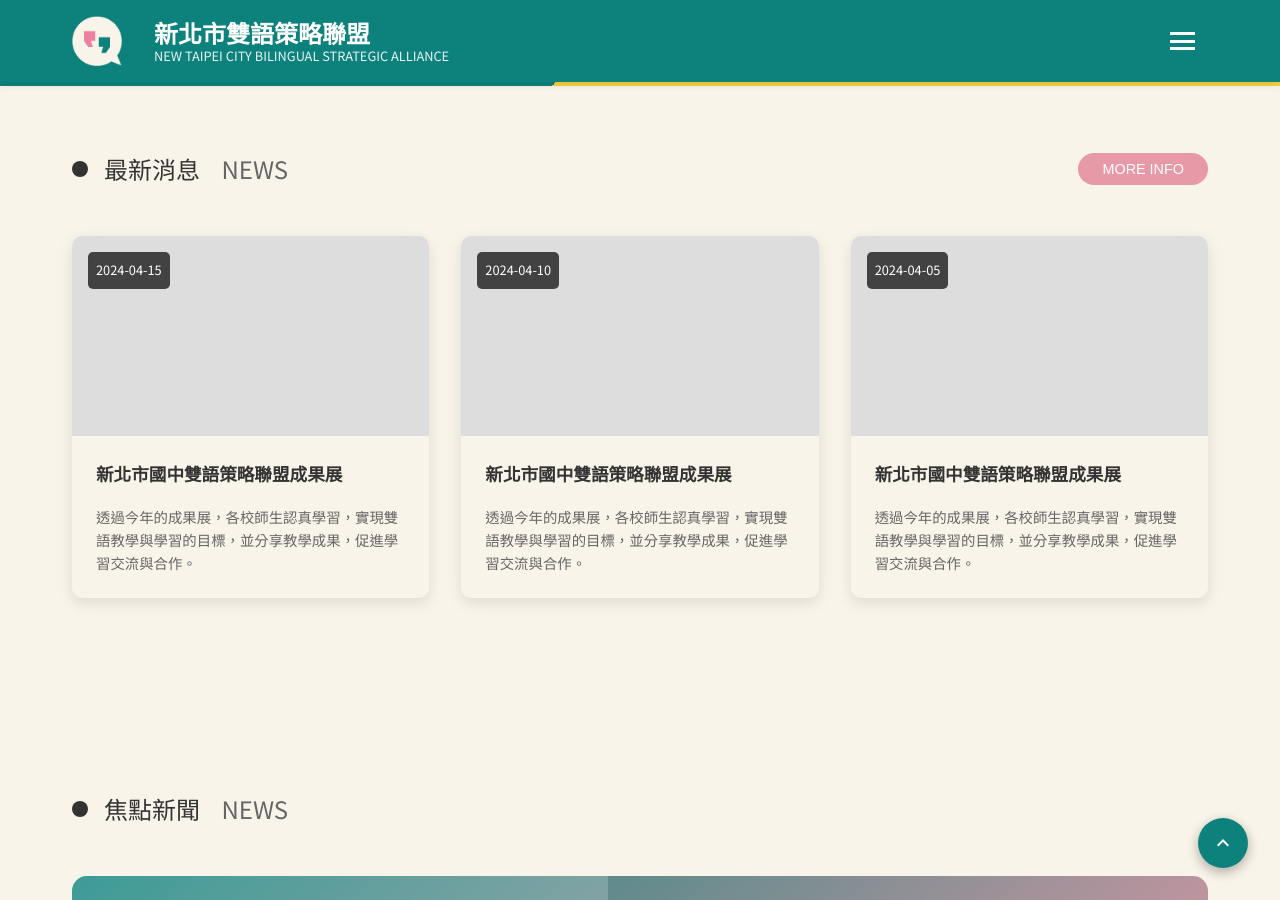
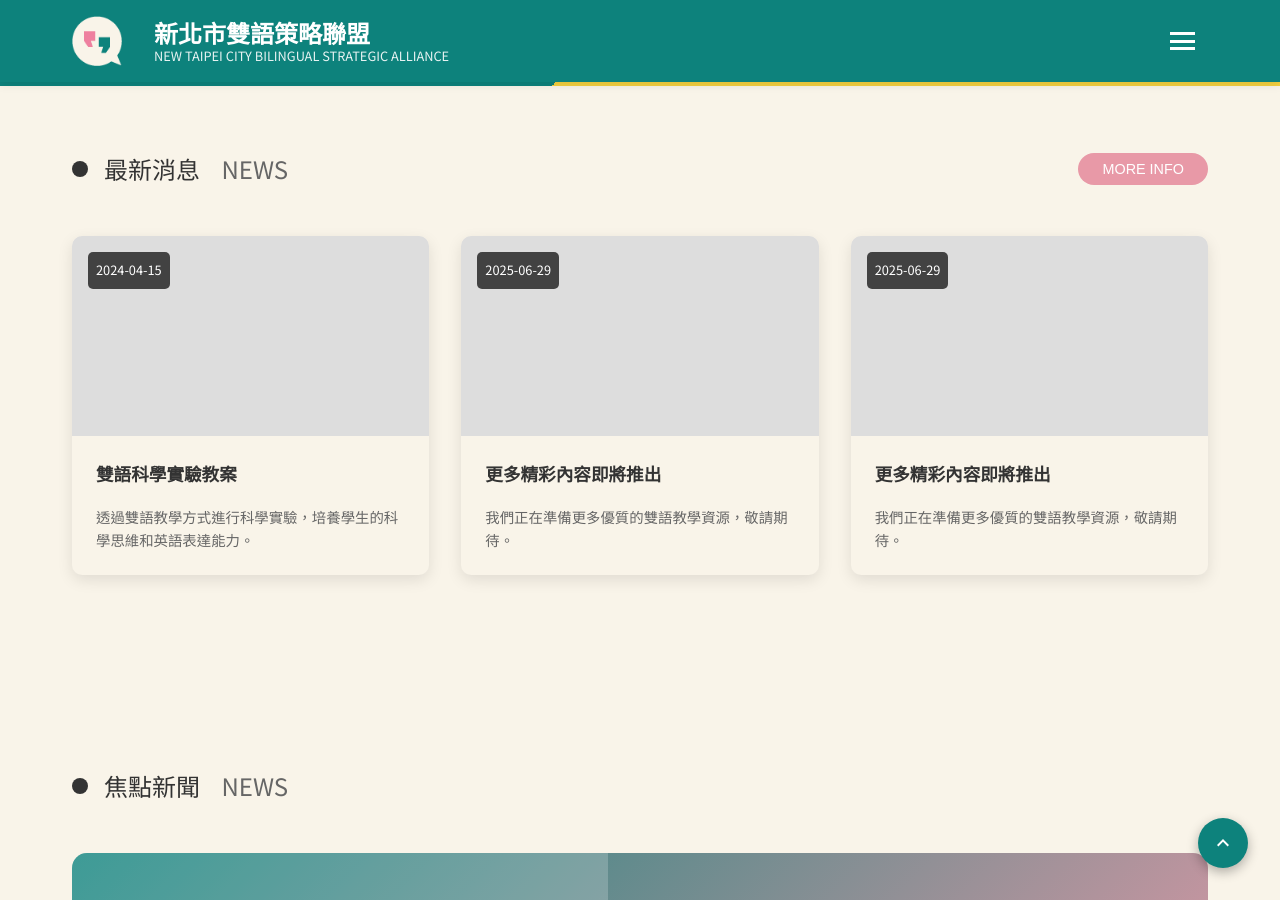
Before and after one commit to ntpc-bsa/ntpc-bsa.github.io, a Jekyll site: the page built from index.html, in a window 1280 px wide and 900 px high, scrolled down 536 px. Built offline with Jekyll 4.4.1, drawn with Linux system fonts in a browser that asks for light colours; some web fonts are replaced; some of the changed text lies outside the part shown.

Commit message:
Update homepage news sections to show dynamic content or preparation messages

```diff
--- a/index.html
+++ b/index.html
@@ -2,6 +2,33 @@
 layout: default
 title: 首頁
 ---
+
+<!-- 檢查各類內容是否存在 -->
+{% assign has_lessons = false %}
+{% assign has_photos = false %}
+{% assign has_vr = false %}
+{% assign total_content = 0 %}
+
+{% for lesson in site.lessons %}
+    {% if lesson.title and lesson.title != "" %}
+        {% assign has_lessons = true %}
+        {% assign total_content = total_content | plus: 1 %}
+    {% endif %}
+{% endfor %}
+
+{% for photo in site.photos %}
+    {% if photo.title and photo.title != "" %}
+        {% assign has_photos = true %}
+        {% assign total_content = total_content | plus: 1 %}
+    {% endif %}
+{% endfor %}
+
+{% for vr in site.vr %}
+    {% if vr.title and vr.title != "" %}
+        {% assign has_vr = true %}
+        {% assign total_content = total_content | plus: 1 %}
+    {% endif %}
+{% endfor %}
 
 <!-- 英雄區域 -->
 <section class="hero-section">
@@ -27,38 +54,80 @@ title: 首頁
             <button class="more-info-btn">MORE INFO</button>
         </div>
 
+        {% if total_content > 0 %}
         <div class="news-grid">
-            <!-- 示例新聞項目 -->
+            <!-- 教案分享內容 -->
+            {% for lesson in site.lessons limit:1 %}
+            {% if lesson.title and lesson.title != "" %}
             <article class="news-item">
                 <div class="news-image">
-                    <div class="news-date">2024-04-15</div>
+                    <div class="news-date">{{ lesson.date | date: "%Y-%m-%d" | default: "2024-01-01" }}</div>
                 </div>
                 <div class="news-content">
-                    <h3 class="news-title">新北市國中雙語策略聯盟成果展</h3>
-                    <p class="news-excerpt">透過今年的成果展，各校師生認真學習，實現雙語教學與學習的目標，並分享教學成果，促進學習交流與合作。</p>
+                    <h3 class="news-title">{{ lesson.title }}</h3>
+                    <p class="news-excerpt">{{ lesson.excerpt | strip_html | truncate: 80 | default: "新的教案分享內容已上線，歡迎查看。" }}</p>
                 </div>
             </article>
+            {% endif %}
+            {% endfor %}
 
+            <!-- 活動照片內容 -->
+            {% for photo in site.photos limit:1 %}
+            {% if photo.title and photo.title != "" %}
             <article class="news-item">
                 <div class="news-image">
-                    <div class="news-date">2024-04-10</div>
+                    <div class="news-date">{{ photo.date | date: "%Y-%m-%d" | default: "2024-01-01" }}</div>
                 </div>
                 <div class="news-content">
-                    <h3 class="news-title">新北市國中雙語策略聯盟成果展</h3>
-                    <p class="news-excerpt">透過今年的成果展，各校師生認真學習，實現雙語教學與學習的目標，並分享教學成果，促進學習交流與合作。</p>
+                    <h3 class="news-title">{{ photo.title }}</h3>
+                    <p class="news-excerpt">{{ photo.excerpt | strip_html | truncate: 80 | default: "精彩的活動照片已更新，快來瀏覽。" }}</p>
                 </div>
             </article>
+            {% endif %}
+            {% endfor %}
 
+            <!-- VR科技內容 -->
+            {% for vr in site.vr limit:1 %}
+            {% if vr.title and vr.title != "" %}
             <article class="news-item">
                 <div class="news-image">
-                    <div class="news-date">2024-04-05</div>
+                    <div class="news-date">{{ vr.date | date: "%Y-%m-%d" | default: "2024-01-01" }}</div>
                 </div>
                 <div class="news-content">
-                    <h3 class="news-title">新北市國中雙語策略聯盟成果展</h3>
-                    <p class="news-excerpt">透過今年的成果展，各校師生認真學習，實現雙語教學與學習的目標，並分享教學成果，促進學習交流與合作。</p>
+                    <h3 class="news-title">{{ vr.title }}</h3>
+                    <p class="news-excerpt">{{ vr.excerpt | strip_html | truncate: 80 | default: "創新的VR科技教學內容已發佈。" }}</p>
                 </div>
             </article>
+            {% endif %}
+            {% endfor %}
+
+            <!-- 如果內容不足3個，填充預設項目 -->
+            {% assign content_count = 0 %}
+            {% if has_lessons %}{% assign content_count = content_count | plus: 1 %}{% endif %}
+            {% if has_photos %}{% assign content_count = content_count | plus: 1 %}{% endif %}
+            {% if has_vr %}{% assign content_count = content_count | plus: 1 %}{% endif %}
+
+            {% assign remaining = 3 | minus: content_count %}
+            {% for i in (1..remaining) %}
+            <article class="news-item">
+                <div class="news-image">
+                    <div class="news-date">{{ "now" | date: "%Y-%m-%d" }}</div>
+                </div>
+                <div class="news-content">
+                    <h3 class="news-title">更多精彩內容即將推出</h3>
+                    <p class="news-excerpt">我們正在準備更多優質的雙語教學資源，敬請期待。</p>
+                </div>
+            </article>
+            {% endfor %}
         </div>
+        {% else %}
+        <!-- 沒有內容時的提示 -->
+        <div style="text-align: center; padding: 4rem 2rem; color: #666;">
+            <div style="font-size: 3rem; margin-bottom: 1rem; opacity: 0.3;">📢</div>
+            <h3 style="margin-bottom: 1rem; color: #333;">內容準備中</h3>
+            <p style="line-height: 1.6; max-width: 500px; margin: 0 auto;">我們正在努力準備教案分享、活動照片和VR科技等精彩內容，敬請期待！</p>
+        </div>
+        {% endif %}
     </div>
 </section>
 
@@ -69,15 +138,42 @@ title: 首頁
             <h2>焦點新聞 <span class="title-en">NEWS</span></h2>
         </div>
 
+        {% if total_content > 0 %}
+        <!-- 有內容時輪播顯示 -->
         <div class="featured-news">
             <div class="featured-image"></div>
             <div class="featured-content">
-                <h3 class="featured-title">新北市國中雙語策略聯盟成果展</h3>
-                <p class="featured-text">
-                    透過實際的跨領域策劃，雙語合作學習，實學現教場地，並且配合師生共同參與學習活動，以期培養學生雙語能力，提升英語學習效能，並建立新的雙語教學學習教育系統，以落實推廣雙語學習之參考依據。
-                </p>
+                {% if has_lessons %}
+                    {% assign featured_item = site.lessons.first %}
+                    <h3 class="featured-title">{{ featured_item.title | default: "教案分享內容" }}</h3>
+                    <p class="featured-text">
+                        {{ featured_item.excerpt | strip_html | truncate: 200 | default: "透過創新的教案設計，結合雙語教學策略，我們致力於為學生創造更豐富的學習體驗，提升英語學習效能，並建立新的雙語教學學習教育系統。" }}
+                    </p>
+                {% elsif has_photos %}
+                    {% assign featured_item = site.photos.first %}
+                    <h3 class="featured-title">{{ featured_item.title | default: "活動照片分享" }}</h3>
+                    <p class="featured-text">
+                        {{ featured_item.excerpt | strip_html | truncate: 200 | default: "透過豐富的活動照片記錄，展現我們在雙語教學上的成果與師生的學習歷程，分享教學經驗與學習成果，促進學習交流與合作。" }}
+                    </p>
+                {% elsif has_vr %}
+                    {% assign featured_item = site.vr.first %}
+                    <h3 class="featured-title">{{ featured_item.title | default: "VR科技教學" }}</h3>
+                    <p class="featured-text">
+                        {{ featured_item.excerpt | strip_html | truncate: 200 | default: "運用最新的VR虛擬實境技術，為學生打造沉浸式的學習環境，結合雙語教學，創造創新的教學模式，提升學習效果。" }}
+                    </p>
+                {% endif %}
                 <button class="featured-btn">MORE INFO</button>
             </div>
         </div>
+        {% else %}
+        <!-- 沒有內容時的提示 -->
+        <div style="text-align: center; padding: 4rem 2rem; color: #666;">
+            <div style="font-size: 3rem; margin-bottom: 1rem; opacity: 0.3;">🌟</div>
+            <h3 style="margin-bottom: 1rem; color: #333;">焦點內容準備中</h3>
+            <p style="line-height: 1.6; max-width: 600px; margin: 0 auto;">
+                我們正在精心策劃更多精彩的焦點內容，包括創新教案、活動記錄和VR科技應用等，為您帶來更豐富的雙語教學體驗。
+            </p>
+        </div>
+        {% endif %}
     </div>
 </section>
```
